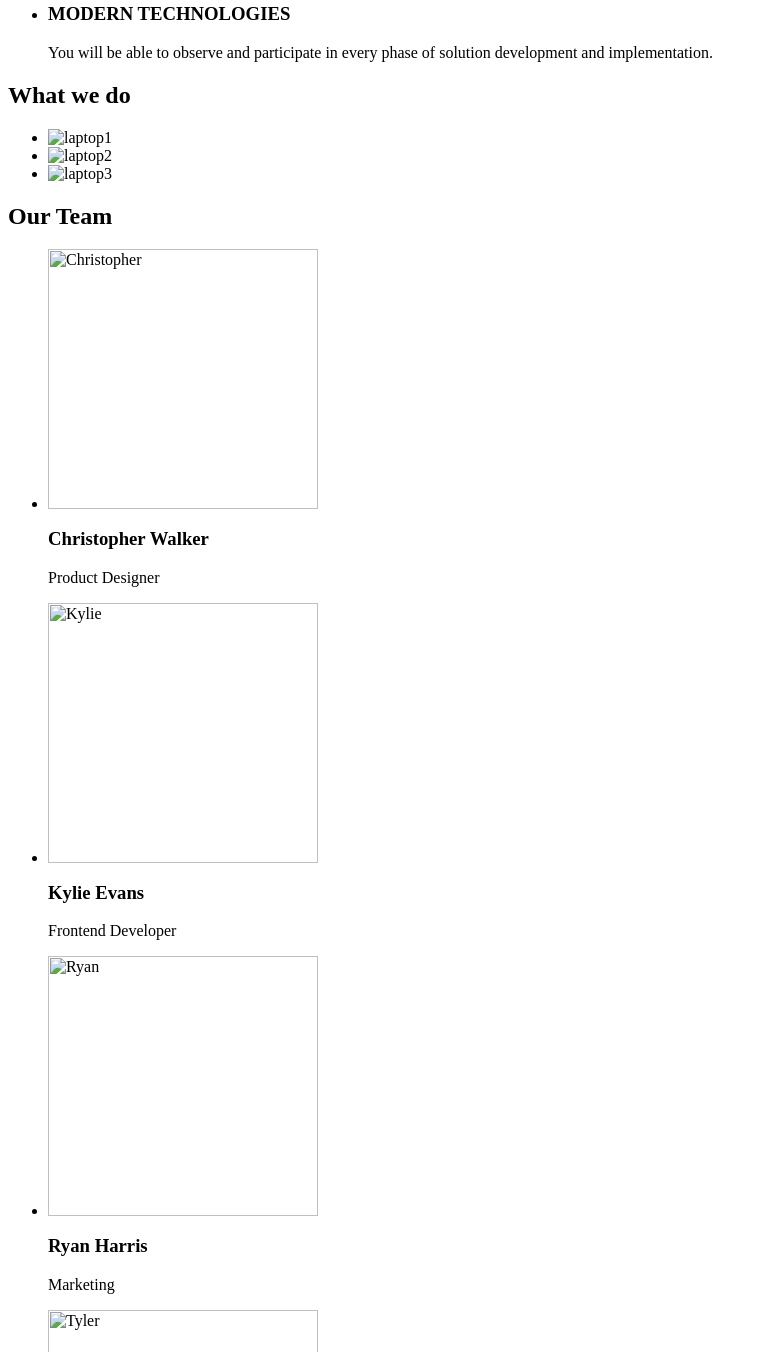
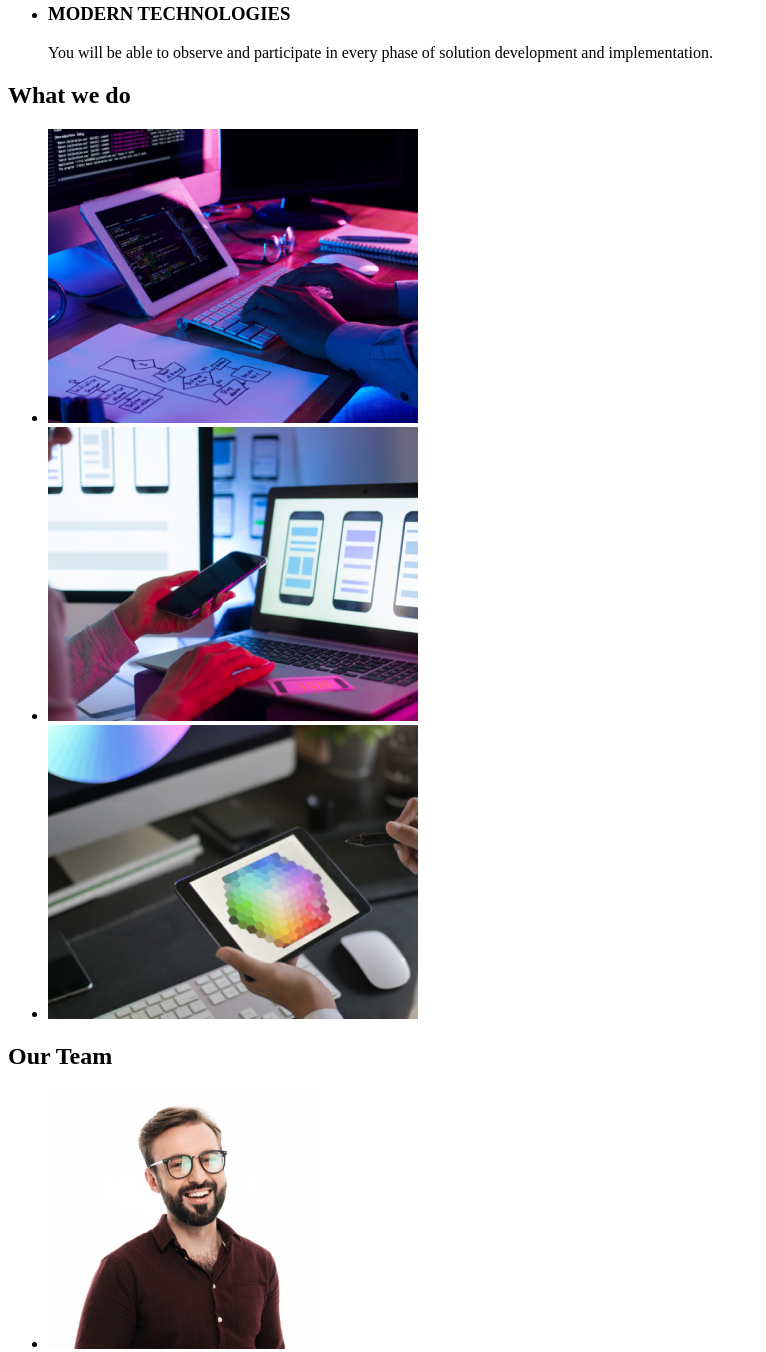
Before and after one commit to si12mo34/si12mo34-goit-markup-hw-01, a plain HTML site: page index.html in a window 1280 px wide. Shown: the part 473-1825 px from the top of the page, without its empty margins (0-766 px from the left). Drawn offline with Linux system fonts and the light colour scheme; the site is published under a folder, as on GitHub Pages, so addresses that start at the root find nothing.

Commit message:
update 4

```diff
--- a/index.html
+++ b/index.html
@@ -52,13 +52,13 @@
         <h2>What we do</h2>
         <ul>
           <li>
-            <img src="/images/img (5).jpg" alt="laptop1" />
+            <img src="./images/img (5).jpg" alt="laptop1"/>
           </li>
           <li>
-            <img src="/images/img (6).jpg" alt="laptop2" />
+            <img src="./images/img (6).jpg" alt="laptop2" />
           </li>
           <li>
-            <img src="/images/img (7).jpg" alt="laptop3" />
+            <img src="./images/img (7).jpg" alt="laptop3" />
           </li>
         </ul>
       </div>
@@ -68,7 +68,7 @@
         <ul>
           <li>
             <img
-              src="/images/img (8).jpg"
+              src="./images/img (8).jpg"
               alt="Christopher"
               width="270"
               height="260"
@@ -78,7 +78,7 @@
           </li>
           <li>
             <img
-              src="/images/img (9).jpg"
+              src="./images/img (9).jpg"
               alt="Kylie"
               width="270"
               height="260"
@@ -88,7 +88,7 @@
           </li>
           <li>
             <img
-              src="/images/img (10).jpg"
+              src="./images/img (10).jpg"
               alt="Ryan"
               width="270"
               height="260"
@@ -98,7 +98,7 @@
           </li>
           <li>
             <img
-              src="/images/img (11).jpg"
+              src="./images/img (11).jpg"
               alt="Tyler"
               width="270"
               height="260"
```
